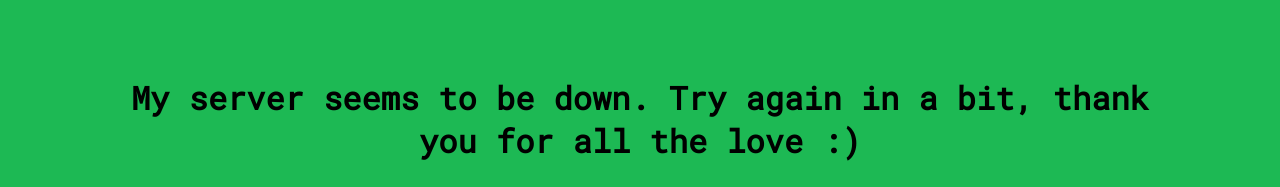
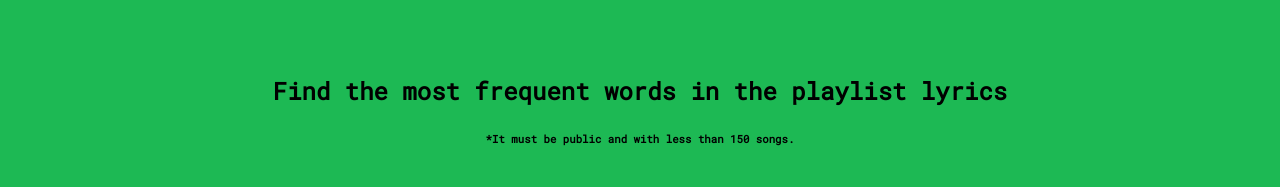
Before and after one commit to zamar-roura/zamar-roura-web, a Next.js app: page / in a window 1280 px wide. Shown: the top 187 px of the page. Built offline with nearby package versions, Linux system fonts and the light colour scheme; no server answers; a web font is replaced by a local one.

Commit message:
back at it

```diff
--- a/pages/index.js
+++ b/pages/index.js
@@ -159,7 +159,6 @@ const SpotifyWordCloud = () => {
       <meta name="theme-color" content="#ffffff" />
     </Head>
         <div className='container'>
-            <h1>My server seems to be down. Try again in a bit, thank you for all the love :)</h1>
             <h2>Find the most frequent words in the playlist lyrics</h2>
             <h6>*It must be public and with less than 150 songs.</h6>
             {error && <h4>{error}</h4>}
@@ -196,7 +195,7 @@ const SpotifyWordCloud = () => {
 
         h1 {
             text-align:center;
-            c
+            color:red;
         }
         h2 {
             text-align:center;
```
